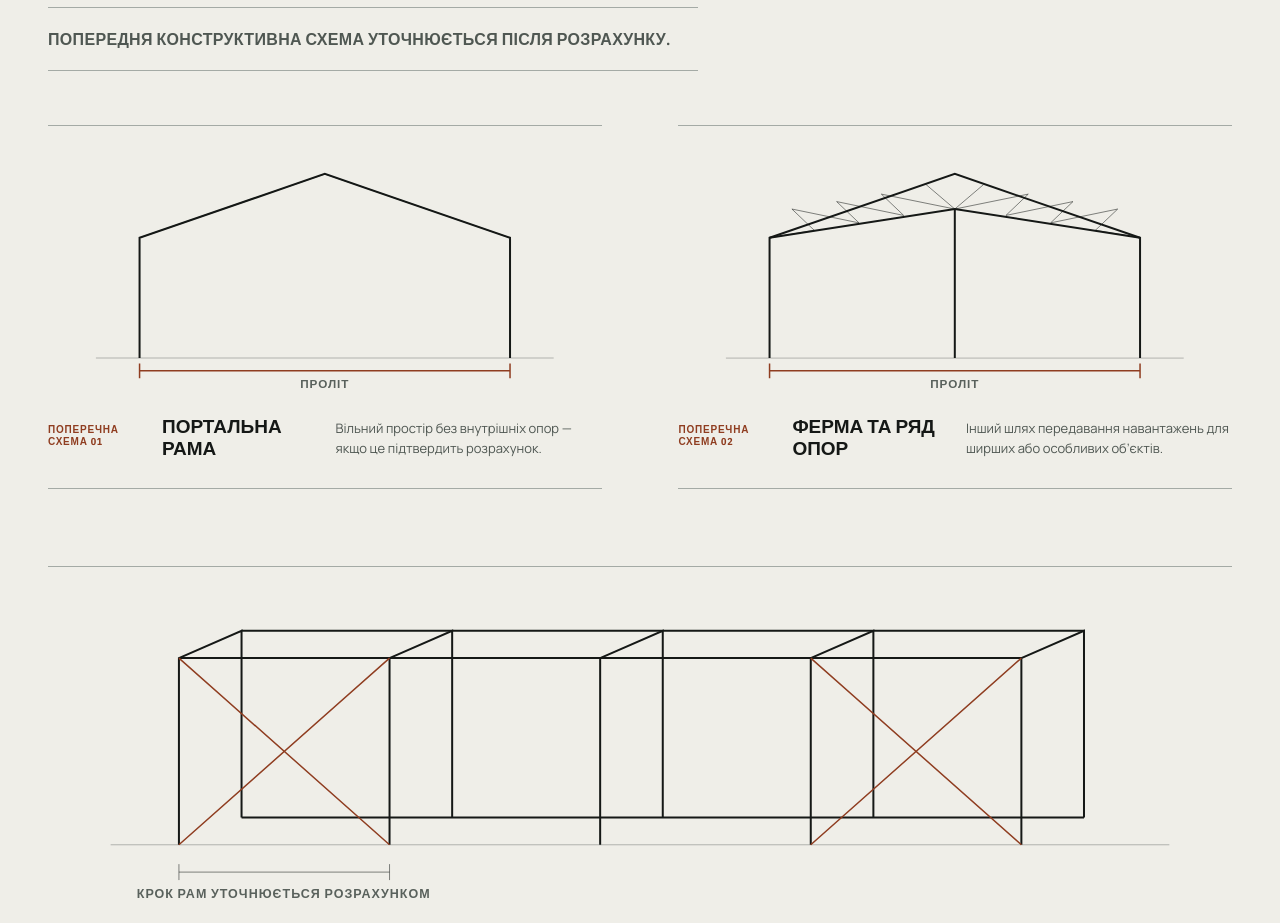
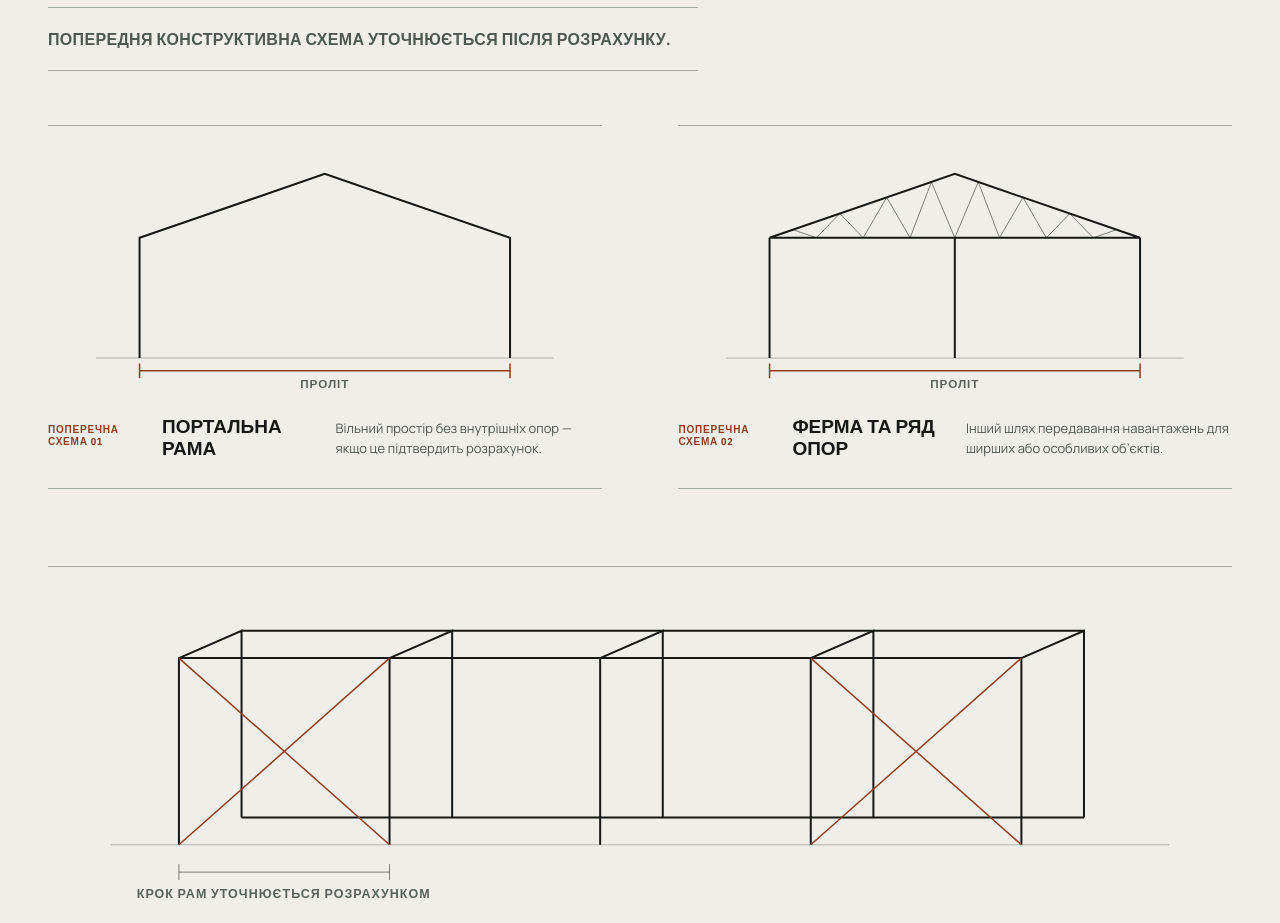
Before and after one commit to leusd100/rubikon-build, a Next.js app: page /angary in a window 1280 px wide. Shown: the part 5400-6323 px from the top of the page. Built offline with nearby package versions, Linux system fonts and the light colour scheme.

Commit message:
fix(angary): correct transverse truss diagram

```diff
--- a/app/components/angary/HangarEditorialArchitecture.tsx
+++ b/app/components/angary/HangarEditorialArchitecture.tsx
@@ -25,14 +25,16 @@ function TransverseDiagram({ type }: { type: 'portal' | 'truss' }) {
   return (
     <svg viewBox="0 0 520 250" role="img" aria-label={truss ? 'Схема поперечної металевої ферми з центральним рядом опор' : 'Схема поперечної портальної рами без внутрішніх опор'}>
       <path className="diagram-ground" d="M45 218H475" />
-      <path className="diagram-main" d="M86 218V105L260 45L434 105V218" />
       {truss ? (
         <>
-          <path className="diagram-main" d="M86 105L260 78L434 105M260 78V218" />
-          <path className="diagram-secondary" d="M86 105L128 98L107 78L170 91L149 71L212 84L191 64L260 78L233 55M260 78L287 55M260 78L329 64L308 84L371 71L350 91L413 78L392 98L434 105" />
+          <path className="diagram-main" d="M86 218V105M86 105L260 45L434 105M86 105H434M434 105V218M260 105V218" />
+          <path className="diagram-secondary" d="M86 105L108 97.4L130 105L152 82.2L174 105L196 67.1L218 105L238 52.6L260 105L282 52.6L302 105L324 67.1L346 105L368 82.2L390 105L412 97.4L434 105" />
         </>
       ) : (
-        <path className="diagram-secondary" d="M86 105L260 45L434 105" />
+        <>
+          <path className="diagram-main" d="M86 218V105L260 45L434 105V218" />
+          <path className="diagram-secondary" d="M86 105L260 45L434 105" />
+        </>
       )}
       <path className="diagram-accent" d="M86 230H434M86 223V237M434 223V237" />
       <text x="260" y="246" textAnchor="middle">ПРОЛІТ</text>
```
